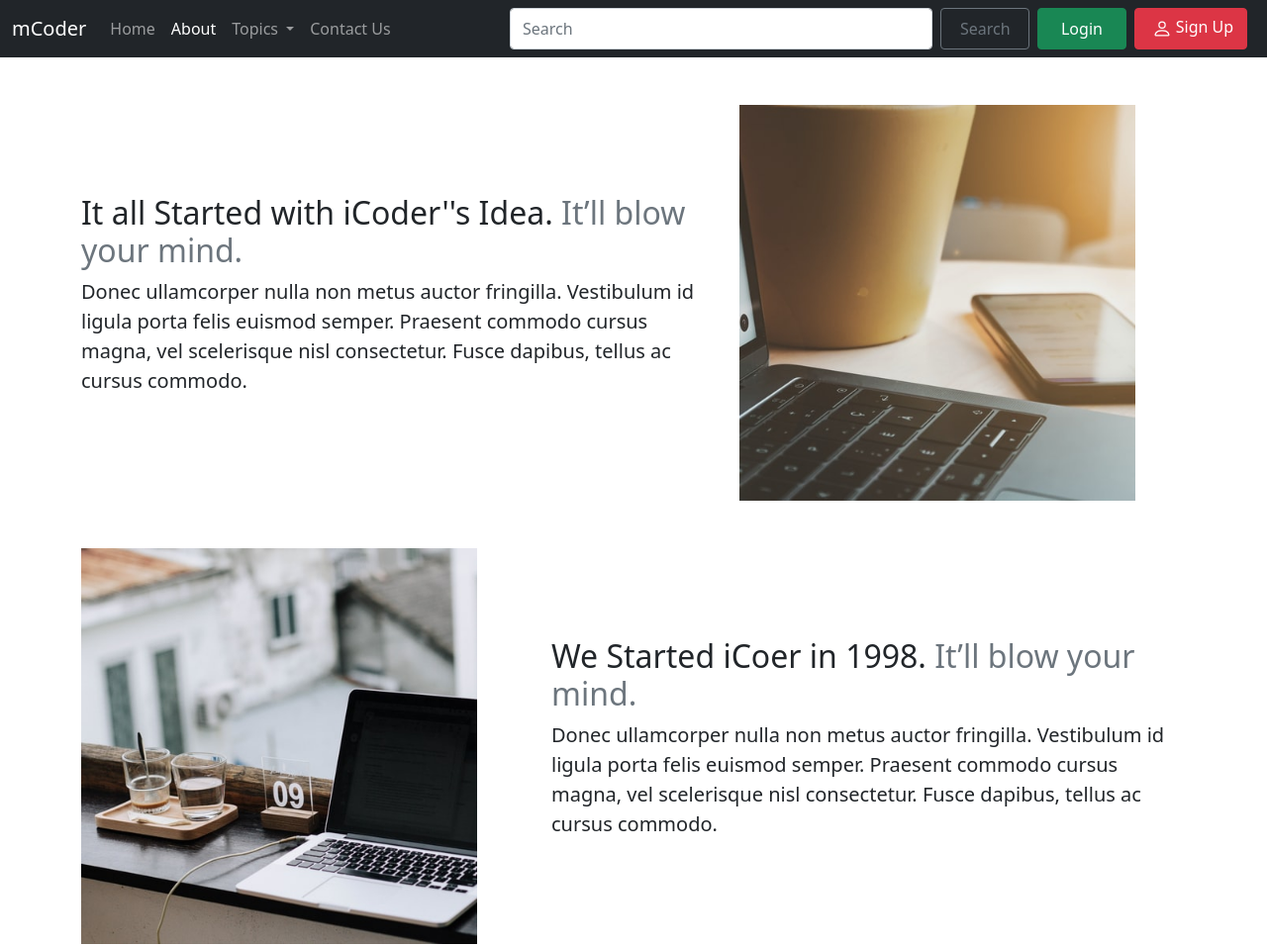
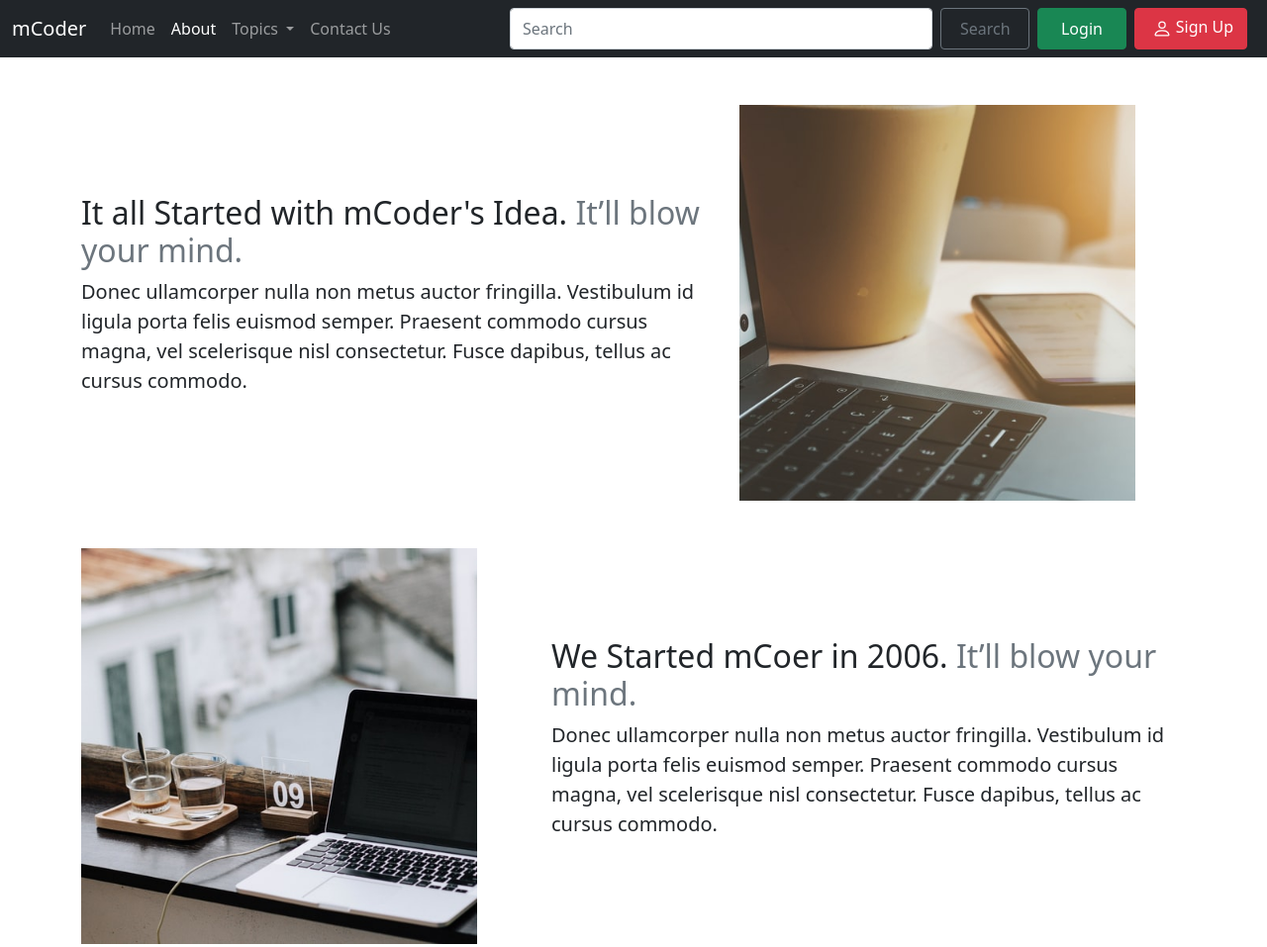
Before and after one commit to milan1234web/mCoder, a plain HTML site: page about.html in a window 1280 px wide. Shown: the top 957 px of the page at 99% size. Drawn offline with nearby package versions, Linux system fonts and the light colour scheme.

Commit message:
Update about.html

```diff
--- a/about.html
+++ b/about.html
@@ -191,7 +191,7 @@
     <div class="container">
         <div class="row featurette my-5 d-flex justify-content-center align-items-center">
             <div class="col-md-7">
-                <h2 class="featurette-heading">It all Started with iCoder''s Idea. <span class="text-muted">It’ll blow your
+                <h2 class="featurette-heading">It all Started with mCoder's Idea. <span class="text-muted">It’ll blow your
                         mind.</span></h2>
                 <p class="lead">Donec ullamcorper nulla non metus auctor fringilla. Vestibulum id ligula porta felis
                     euismod semper. Praesent commodo cursus magna, vel scelerisque nisl consectetur. Fusce dapibus,
@@ -210,7 +210,7 @@
         </div>
         <div class="row featurette my-5 d-flex justify-content-center align-items-center">
             <div class="col-md-7 order-md-2">
-                <h2 class="featurette-heading">We Started iCoer in 1998. <span class="text-muted">It’ll blow your
+                <h2 class="featurette-heading">We Started mCoer in 2006. <span class="text-muted">It’ll blow your
                         mind.</span></h2>
                 <p class="lead">Donec ullamcorper nulla non metus auctor fringilla. Vestibulum id ligula porta felis
                     euismod semper. Praesent commodo cursus magna, vel scelerisque nisl consectetur. Fusce dapibus,
```
